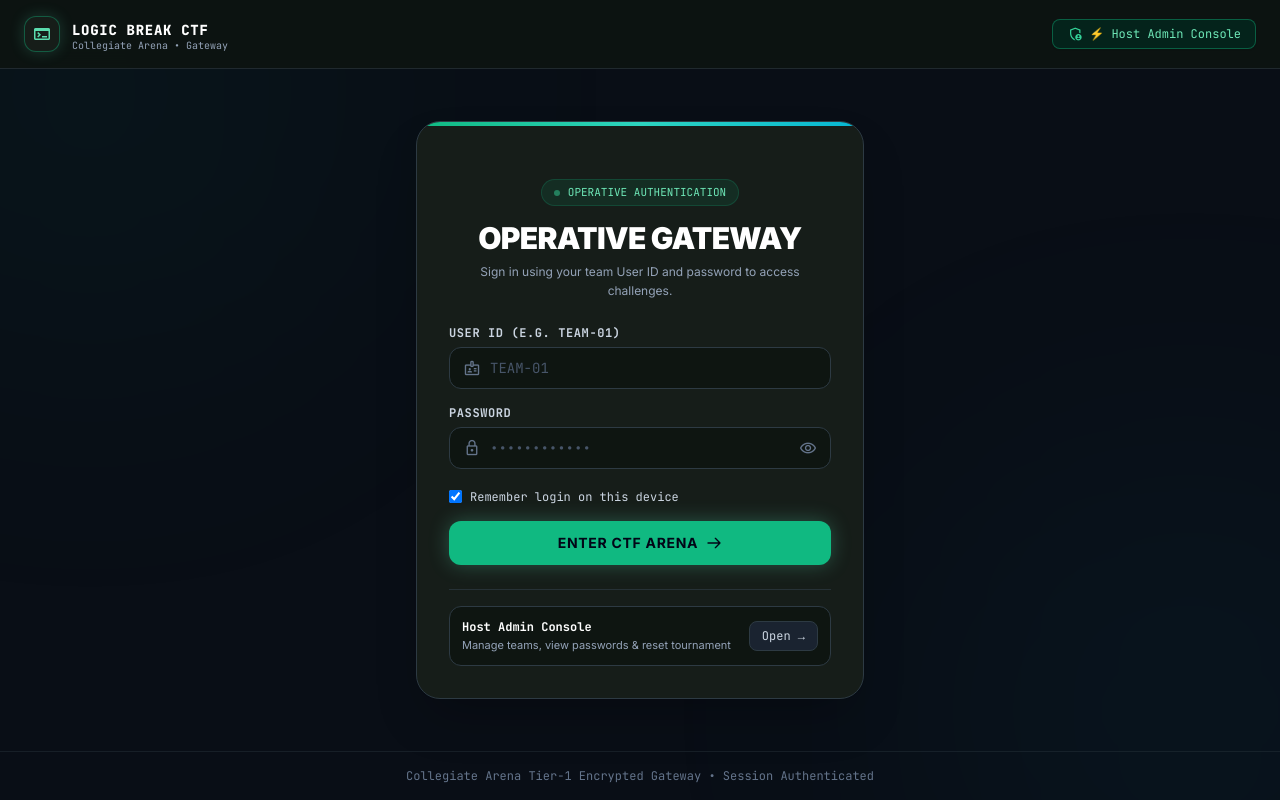
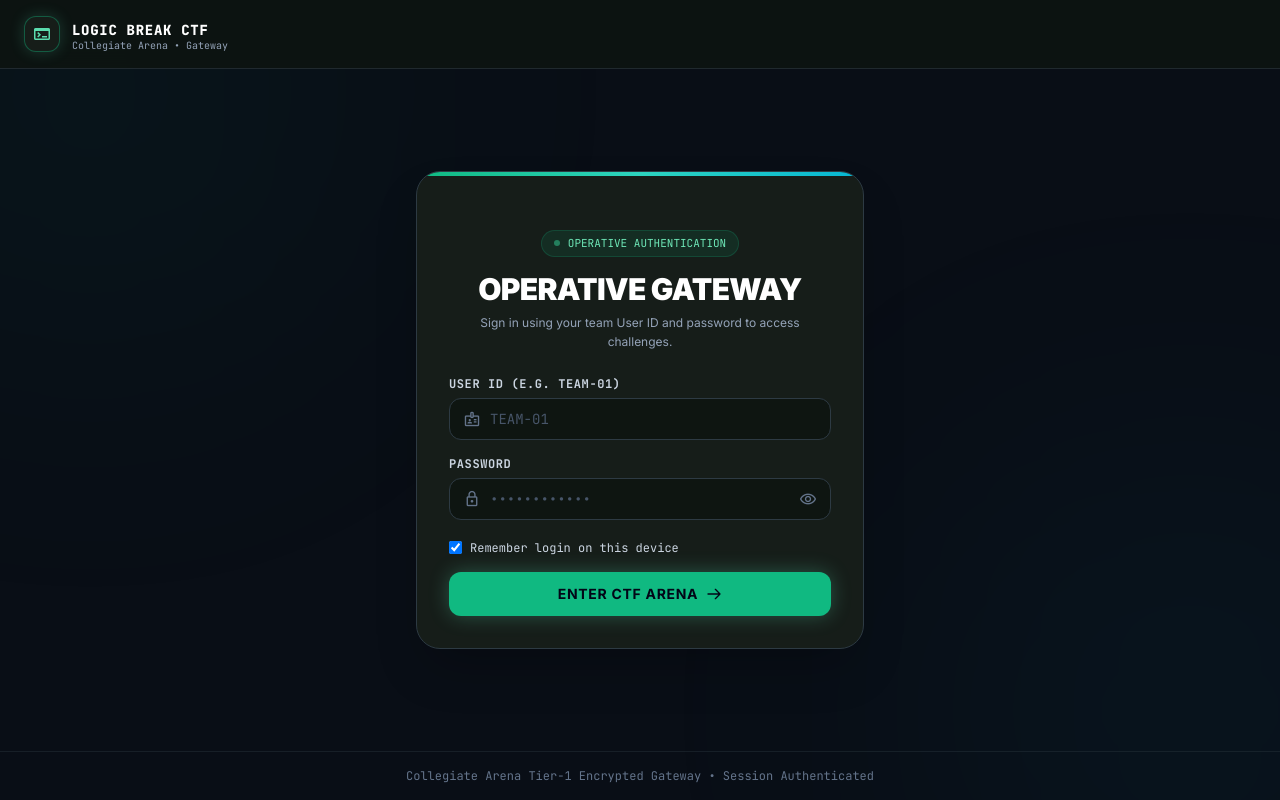
Before and after one commit to PRATEEKsagar7/LOGIC_BREAK_CTF, a website: page login.html in a window 1280 px wide. Drawn offline with nearby package versions, Linux system fonts and the light colour scheme.

Commit message:
security: remove Host Admin bypass from login page - students can no longer access admin panel directly

```diff
--- a/login.html
+++ b/login.html
@@ -50,11 +50,7 @@
       </div>
     </div>
 
-    <!-- 1-Click Host Admin Bypass -->
-    <button onclick="bypassToAdmin()" class="px-3.5 py-1.5 rounded-lg bg-emerald-950/70 hover:bg-emerald-900 border border-emerald-500/40 text-xs font-mono text-emerald-300 hover:text-white transition flex items-center gap-1.5 shadow-sm cursor-pointer">
-      <span class="material-symbols-outlined text-[16px] text-emerald-400">admin_panel_settings</span>
-      <span>⚡ Host Admin Console</span>
-    </button>
+
   </header>
 
   <!-- Login Form Container -->
@@ -158,18 +154,7 @@
         </button>
       </form>
 
-      <!-- 1-Click Host Admin Direct Link -->
-      <div class="pt-4 border-t border-[#2d3a43]/70">
-        <div class="p-3 rounded-xl bg-[#0e1511] border border-[#2d3a43] flex items-center justify-between">
-          <div class="space-y-0.5">
-            <span class="text-xs font-mono font-bold text-white block">Host Admin Console</span>
-            <span class="text-[11px] text-slate-400 block">Manage teams, view passwords & reset tournament</span>
-          </div>
-          <button type="button" onclick="bypassToAdmin()" class="px-3 py-1.5 rounded-lg bg-[#1a2330] hover:bg-emerald-950 hover:text-emerald-300 border border-[#2d3a43] text-xs font-mono text-slate-300 transition flex items-center gap-1 cursor-pointer">
-            <span>Open &rarr;</span>
-          </button>
-        </div>
-      </div>
+
 
     </div>
   </main>
@@ -182,11 +167,7 @@
   <script>
     const SAVED_LOGINS_KEY = 'logic_ctf_saved_accounts';
 
-    // 1-Click Host Admin Direct Bypass (No password required on host)
-    function bypassToAdmin() {
-      localStorage.setItem('logic_ctf_admin_token', 'logicbreak_admin_token_active_session_2026');
-      window.location.href = 'admin.html';
-    }
+
 
     // Toggle Password Visibility
     const btnToggle = document.getElementById('btnTogglePassword');
```
Also changed, not shown: public/login.html (+3 -22 lines).
